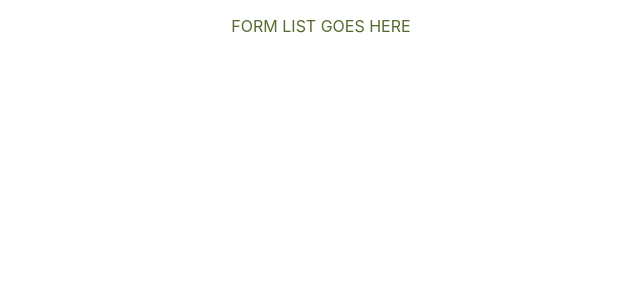
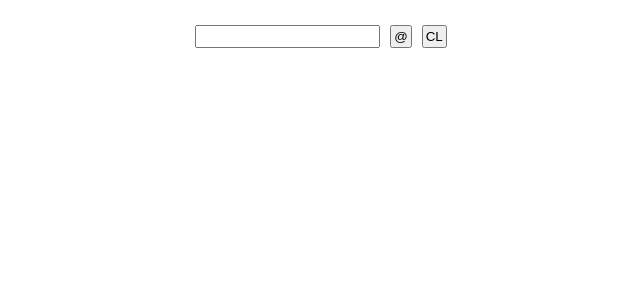
Before and after one commit to marcusmcb/react-form-component, a React (Create React App) app: page / in a window 1280 px wide. Shown: the top 300 px of the page, without its empty margins (319-959 px from the left). Built offline with nearby package versions, Linux system fonts and the light colour scheme.

Commit message:
added form input behavior for keydown event

```diff
--- a/src/components/OrderedList.css
+++ b/src/components/OrderedList.css
@@ -1,3 +1,8 @@
-.form-list {
-    color: darkolivegreen;
+.input-row-element {
+    padding: 2px;
+    margin: 5px;
 }
+
+.input-row {
+    margin-top: 20px;
+}
--- a/src/components/OrderedList.js
+++ b/src/components/OrderedList.js
@@ -2,11 +2,44 @@ import React from 'react'
 import './OrderedList.css'
 
 const OrderedList = () => {
-    return (
-        <div>
-            <p className='form-list'>FORM LIST GOES HERE</p>
-        </div>
-    )
+  let orderedList = []
+  let orderedListItem = ''
+
+  const handleKeyDown = (event) => {
+    if (event.key === 'Enter') {
+      console.log('WORKED')
+      orderedList.push(orderedListItem)
+      console.log("ORDERED LIST: ", orderedList)
+      orderedListItem = ''
+      event.currentTarget.value = ''
+    } else if (event.key === 'Backspace') {
+      console.log('BACKSPACE')
+      orderedListItem = orderedListItem.slice(0, -1)
+    } else {
+      orderedListItem += event.key
+      console.log('Event', event.key)
+      console.log('OLI', orderedListItem)
+    }
+  }
+
+  return (
+    <div>
+      <div className='input-row'>
+        <input
+          type='text'
+          className='input-row-element'
+          id='ordered-list-input'
+          onKeyDown={handleKeyDown}
+        ></input>
+        <button type='button' className='input-row-element'>
+          @
+        </button>
+        <button type='button' className='input-row-element'>
+          CL
+        </button>
+      </div>
+    </div>
+  )
 }
 
 export default OrderedList
```
